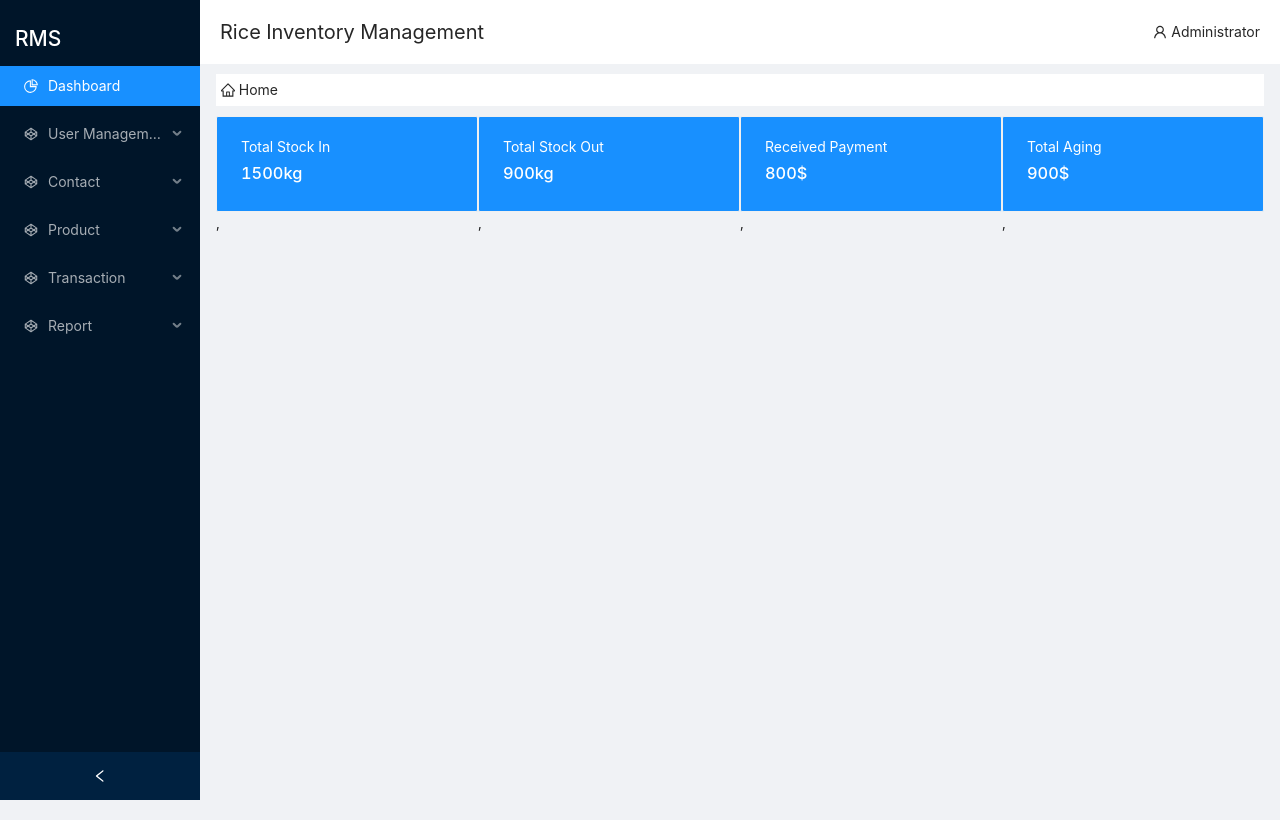
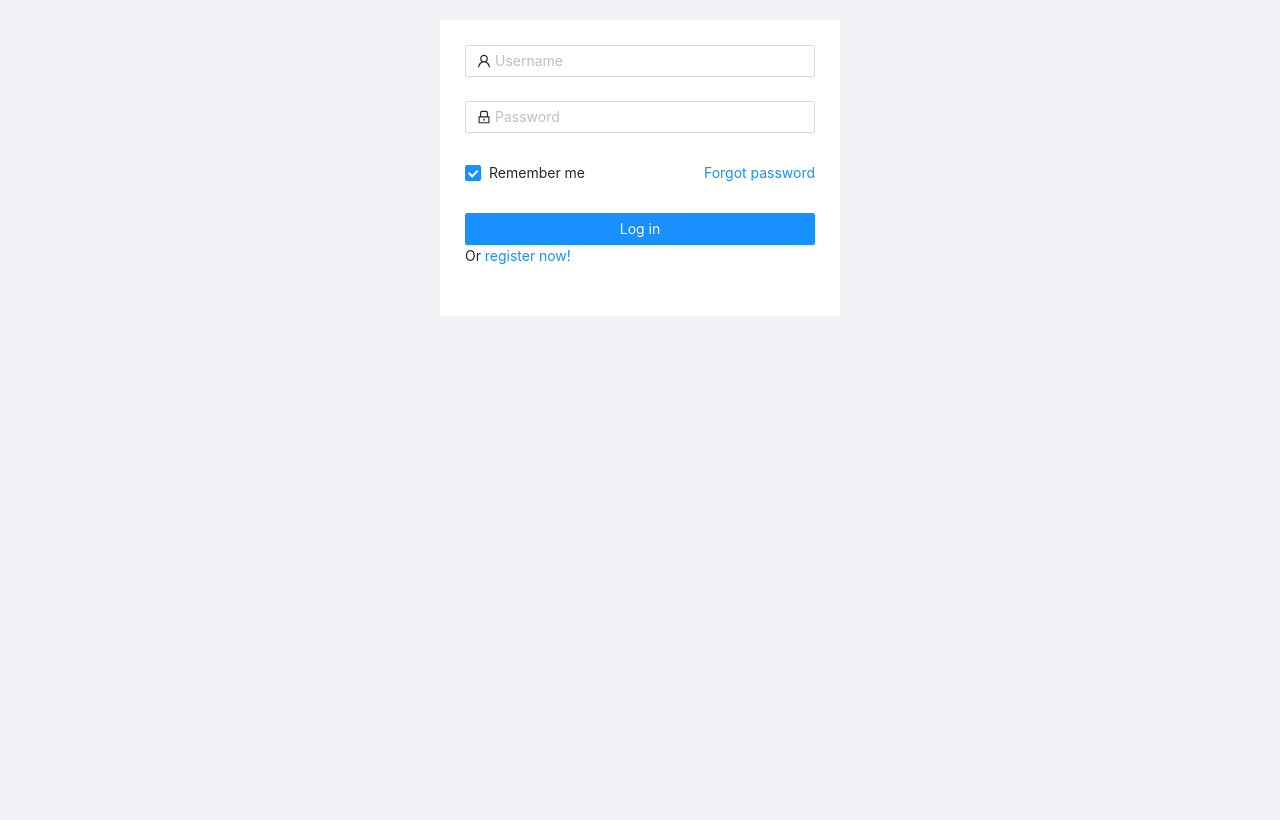
Before and after one commit to Fazan1111/rms-frontend, a React (Create React App) app: page / in a window 1280 px wide. Built offline with nearby package versions, Linux system fonts and the light colour scheme.

Commit message:
Login from

```diff
--- a/src/App.js
+++ b/src/App.js
@@ -1,9 +1,26 @@
 import React from 'react';
 import './App.css';
 import Master from './views/layout/master';
+import Login from "./views/auth/login";
+import Util from './util/util';
+
 
 class App extends  React.Component {
+  constructor() {
+    super()
+    this.util = Util;
+    this.state = {
+      token: this.util.getApiToken()
+    }
+  }
+
   render() {
+
+
+
+    if(!this.state.token) {
+      return <Login />
+    }
     return(
       <div>
         <Master />
--- /dev/null
+++ b/src/util/util.js
@@ -0,0 +1,5 @@
+export default {
+    getApiToken() {
+        return localStorage.getItem('accessToken');
+    }
+}
--- /dev/null
+++ b/src/views/auth/auth.css
@@ -0,0 +1,14 @@
+.login-form {
+    max-width: 400px;
+    margin: auto;
+    margin-top: 20px;
+}
+.login-form-forgot {
+    float: right;
+}
+.ant-col-rtl .login-form-forgot {
+    float: left;
+}
+.login-form-button {
+    width: 100%;
+}
--- /dev/null
+++ b/src/views/auth/login.js
@@ -0,0 +1,141 @@
+import React from "react";
+import { Form, Input, Button, Checkbox } from 'antd';
+import { UserOutlined, LockOutlined } from '@ant-design/icons';
+import axios from 'axios';
+import App from "../../App";
+import "./auth.css";
+
+export default class Login extends React.Component {
+    constructor(props) {
+        super(props)
+        this.state = {
+            token: '',
+            username: '',
+            password: '',
+            error: false,
+            redirect: false,
+            loading: false
+        }
+        this.handleChangeName = this.handleChangeName.bind(this)
+        this.handleChangePass = this.handleChangePass.bind(this)
+        this.handleSubmit = this.handleSubmit.bind(this)
+    }
+
+    async userLogin() {
+        return axios({
+            method: "POST",
+            url: "http://127.0.0.1:9000/auth/login",
+            headers: {
+                "Content-Type": "application/json",
+            },
+            data: {
+                userName: this.state.username,
+                password: this.state.password
+            }
+        })
+    }
+
+    async handleSubmit(e) {
+        this.setState({error: false});
+        if(localStorage.getItem('accessToken')) {
+            localStorage.removeItem('accessToken');
+            localStorage.removeItem('userType');
+        }
+        try {
+            const response = await this.userLogin();
+            if (response.data && response.data.access_token) {
+                localStorage.setItem('accessToken', response.data.access_token);
+                localStorage.setItem('userType', response.data.userRole);
+                this.setState({redirect: true, loading: true});
+            } else {
+                this.setState({error: true});
+            }
+        } catch {
+            this.setState({error: true});
+        }
+    }
+
+    handleChangeName(e) {
+        this.setState({username: e.target.value});
+    }
+
+    handleChangePass(e) {
+        this.setState({password: e.target.value});
+    }
+
+    render() {
+
+        if (this.state.redirect) {
+            return <App />
+        }
+        return (
+            <Form
+                name="normal_login"
+                className="login-form"
+                initialValues={{
+                    remember: true,
+                }}
+                onFinish={this.handleSubmit}
+            >
+                <Form.Item
+                    name="username"
+                    rules={[
+                    {
+                        required: true,
+                        message: 'Please input your Username!',
+                    },
+                    ]}
+
+                >
+                    <Input
+                        prefix={<UserOutlined
+                        className="site-form-item-icon"
+                        autoComplete="off"
+                        />}
+                        onChange={this.handleChangeName}
+                        placeholder="Username" />
+                </Form.Item>
+
+                <Form.Item
+                    name="password"
+                    rules={[
+                    {
+                        required: true,
+                        message: 'Please input your Password!',
+                    },
+                    ]}
+
+                >
+                    <Input
+                        prefix={<LockOutlined className="site-form-item-icon" />}
+                        type="password"
+                        placeholder="Password"
+                        autoComplete="off"
+                        onChange={this.handleChangePass}
+                    />
+                </Form.Item>
+                <span style={{color: 'red'}}>
+                    {this.state.error ? 'Invalid username or password' : ''}
+                </span>
+
+                <Form.Item>
+                    <Form.Item name="remember" valuePropName="checked" noStyle>
+                    <Checkbox>Remember me</Checkbox>
+                    </Form.Item>
+
+                    <a className="login-form-forgot" href="">
+                        Forgot password
+                    </a>
+                </Form.Item>
+
+                <Form.Item>
+                    <Button type="primary" htmlType="submit" className="login-form-button" loading={this.state.loading}>
+                        Log in
+                    </Button>
+                    Or <a href="#">register now!</a>
+                </Form.Item>
+            </Form>
+        )
+    }
+
+}
--- a/src/views/layout/header.js
+++ b/src/views/layout/header.js
@@ -1,19 +1,41 @@
 import React from 'react';
-import {Layout} from 'antd';
+import {Layout, Menu, Dropdown} from 'antd';
 import "./style.css";
-import { UserOutlined } from '@ant-design/icons';
+import { UserOutlined, LogoutOutlined } from '@ant-design/icons';
 
 const { Header } = Layout;
 
 class HeaderMenu extends React.Component {
+    handleGoProfile() {}
+
+    handleLogout() {
+        localStorage.removeItem('accessToken');
+        window.location.reload();
+    }
+
     render() {
+        const menu = (
+            <Menu style={{width: '200px'}}>
+                <Menu.Item key="0">
+                    <a onClick={this.handleGoProfile}> <UserOutlined /> Profile</a>
+                </Menu.Item>
+                <Menu.Item key="1">
+                    <a onClick={this.handleLogout}> <LogoutOutlined /> Logout</a>
+                </Menu.Item>
+            </Menu>
+        )
+
         return(
             <Header className="site-layout-background header" style={{ padding: 0}} >
                 <div id="left-blog">
                     Rice Inventory Management
                 </div>
                 <div id="right-blog">
-                    <UserOutlined /> Administrator
+                    <Dropdown overlay={menu} trigger={['click']}>
+                        <a className="ant-dropdown-link" onClick={e => e.preventDefault()}>
+                            Administrator <UserOutlined />
+                        </a>
+                    </Dropdown>,
                 </div>
             </Header>
         )
```
